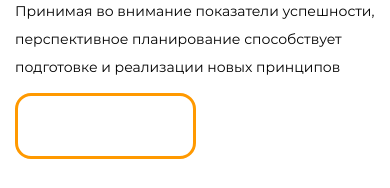
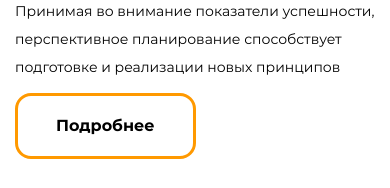
Before and after one commit to Dignot/Evclid, a plain HTML site: page index.html in a window 390 px wide. Shown: the part 1319-1507 px from the top of the page. Drawn offline with Linux system fonts and the light colour scheme; files whose address does not match are found by name.

Commit message:
Update media.css

```diff
--- a/style/media.css
+++ b/style/media.css
@@ -100,7 +100,7 @@
 }
 
 
-@media(max-width:500px){
+@media(max-width:700px){
     .header{
         padding: 15px 17px;
     }
@@ -180,6 +180,9 @@
         padding: 12px 44px;
         border: 2px solid rgba(255, 153, 0, 1);
         font-size: 12px;
+    }
+    .company-card_link{
+        color:black;
     }
     .company-card-item>img{
         width: 69px;
```
